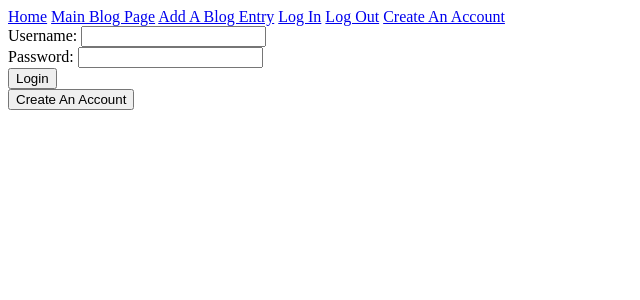
After one commit to tdellard1/blogz, a Flask app: page /login in a window 1280 px wide. The commit adds this page. Shown: the top 300 px of the page, without its empty margins (0-640 px from the left). Run offline with Flask 2, Linux system fonts and the light colour scheme.

Commit message:
Finished up to 'Make A Home Page'

```diff
--- a/main.py
+++ b/main.py
@@ -1,21 +1,59 @@
-from flask import Flask, request, redirect, render_template, flash
+from flask import Flask, request, redirect, render_template, session, flash
 from flask_sqlalchemy import SQLAlchemy
 
 app = Flask(__name__)
 app.config['DEBUG'] = True
-app.config['SQLALCHEMY_DATABASE_URI'] = 'mysql+pymysql://build-a-blog:root@localhost:8889/build-a-blog'
+app.config['SQLALCHEMY_DATABASE_URI'] = 'mysql+pymysql://blogz:root@localhost:8889/blogz'
 app.config['SQLALCHEMY_ECHO'] = True
 db = SQLAlchemy(app)
+app.secret_key = '8uh65fvjko097Hg5'
 
 class Blog(db.Model):
 
     id = db.Column(db.Integer, primary_key=True)
     title = db.Column(db.String(120))
     body = db.Column(db.String(9999))
+    owner_id = db.Column(db.Integer, db.ForeignKey('user.id'))
 
-    def __init__(self, title, body):
+    def __init__(self, title, body, owner):
         self.title = title
         self.body = body
+        self.owner = owner
+
+class User(db.Model):
+
+    id = db.Column(db.Integer, primary_key=True)
+    username = db.Column(db.String(60), unique=True)
+    password = db.Column(db.String(60))
+    blogs = db.relationship('Blog', backref='owner')
+
+    def __init__(self, username, password):
+        self.username = username
+        self.password = password
+
+@app.before_request
+def require_login():
+    allowed_routes = ['login', 'signup', 'blog', 'index']
+    if request.endpoint not in allowed_routes and 'username' not in session:
+        return redirect('/login')
+
+def valid(text):
+    if len(text) >= 3 and len(text) <= 20:
+        for char in text:
+            if char == "":
+                return  "Field should contain no space"
+            else:
+                return ''
+    else:
+        return "Field isn't correct length."
+
+def empty(text):
+    if text == '':
+        return 'Field is empty'
+    else:
+        return ''
+
+
 
 @app.route('/blog', methods=['GET','POST'])
 def blog():
@@ -24,7 +62,8 @@ def blog():
     if id and id != '':
         blog_id = request.args.get(Blog.id)
         blog = Blog.query.get(id)
-        return render_template('individual_blog.html', title=blog.title, body=blog.body)
+        user = User.query.get(id)
+        return render_template('individual_blog.html', title=blog.title, body=blog.body, owner=user.username)
     else:
         return render_template('blogs.html', blogs=blogs)
 
@@ -34,14 +73,84 @@ def new_post():
     if request.method == 'POST':
         title = request.form['title']
         body = request.form['body']
-        new_blog = Blog(title, body)
+        owner = User.query.filter_by(username=session['username']).first()
+        new_blog = Blog(title, body, owner)
         db.session.add(new_blog)
         db.session.commit()
         blog_id = len(Blog.query.all())
         blog = Blog.query.get(blog_id)
-        return render_template('individual_blog.html', title=blog.title, body=blog.body)
+        return redirect('/blog?id={0}'.format(blog_id))
 
     return render_template('new_post.html')
 
+@app.route('/signup', methods=['POST', 'GET'])
+def signup():
+    if request.method == 'POST':
+        username = request.form['username']
+        password = request.form['password']
+        vpassword = request.form['vpassword']
+        if not empty(username):
+            if not valid(username):
+                if not empty(password):
+                    if not valid(password):
+                        if not empty(vpassword):
+                            new_user = User(username,password)
+                            registered_user = User.query.filter_by(username=username).first()
+                            if username != registered_user:
+                                if password == vpassword:
+                                    db.session.add(new_user)
+                                    db.session.commit()
+                                    session['username'] = username
+                                    return redirect('/new_post')
+                                else:
+                                    flash('Passwords do not match')
+                                    return redirect('/signup')
+                            else:
+                                flash('Username already exists')
+                                return redirect('/signup')
+                        else:
+                            flash('Verified password empty')
+                            return redirect('/signup')
+                    else:
+                        flash('Password is not valid')
+                        return redirect('/signup')
+                else:
+                    flash('Password is empty')
+                    return redirect('/signup')
+            else:
+                flash('Username is not valid')
+                return redirect('/signup')
+        else:
+            flash('Username is empty')
+            return redirect('/signup')
+    return render_template('signup.html')
+
+@app.route('/login', methods=['POST', 'GET'])
+def login():
+    if request.method == 'POST':
+        username = request.form['username']
+        password = request.form['password']
+        user = User.query.filter_by(username=username).first()
+        if user and user.password == password:
+            session ['username'] = username
+            return redirect('/new_post')
+        elif user and user.password != password:
+            flash("Password is incorrect")
+            return redirect('/login')
+        elif not user:
+            flash("User does not exist")
+            return redirect('/login')
+    return render_template('login.html')
+
+@app.route('/')
+def index():
+    return redirect('/login')
+
+@app.route('/logout', methods=['POST', 'GET'])
+def logout():
+    del session['username']
+    return redirect('/blog')
+
+
 if __name__ == '__main__':
     app.run()
--- a/templates/base.html
+++ b/templates/base.html
@@ -1,13 +1,28 @@
 <!doctype html>
 <html>
+    <style>
+        .error {
+            color: red;
+        }
+    </style>
     <head>
         <title>{{title}}</title>
     </head>
     <nav>
+        <a href='/'>Home</a>
         <a href='/blog'>Main Blog Page</a>
         <a href='/new_post'>Add A Blog Entry</a>
+        <a href='/login'>Log In</a>
+        <a href='/logout'>Log Out</a>
+        <a href='/signup'>Create An Account</a>
+
     </nav>
 <body>
+    {% with messages = get_flashed_messages() %}
+        {% for message in messages %}
+            <p class='error'>{{message}}</p>
+        {% endfor %}
+    {% endwith%}
 
     {% block content %}
     {% endblock %}
--- a/templates/individual_blog.html
+++ b/templates/individual_blog.html
@@ -4,4 +4,6 @@
 <header align='center'><h2>{{title}}</h2></header>
 
 <p>{{body}}</p>
+
+<em>{{owner}}</em>
 {% endblock %}
--- /dev/null
+++ b/templates/login.html
@@ -0,0 +1,19 @@
+{% extends "base.html" %}
+
+{% block content %}
+<form action='/login' method='post'>
+    <label>Username:
+        <input type='text' name='username' />
+    </label>
+
+    <br >
+    <label>Password:
+        <input type='password' name='password'/>
+        </label>
+    <br >
+    <input type='Submit' value='Login'/>
+</form>
+<form action='/signup' method='GET'>
+    <input type='submit' value='Create An Account'>
+</form>
+{% endblock %}
```
Also changed, not shown: templates/signup.html (added, +20 -0 lines), templates/index.html (added), templates/singleUser.html (added).
